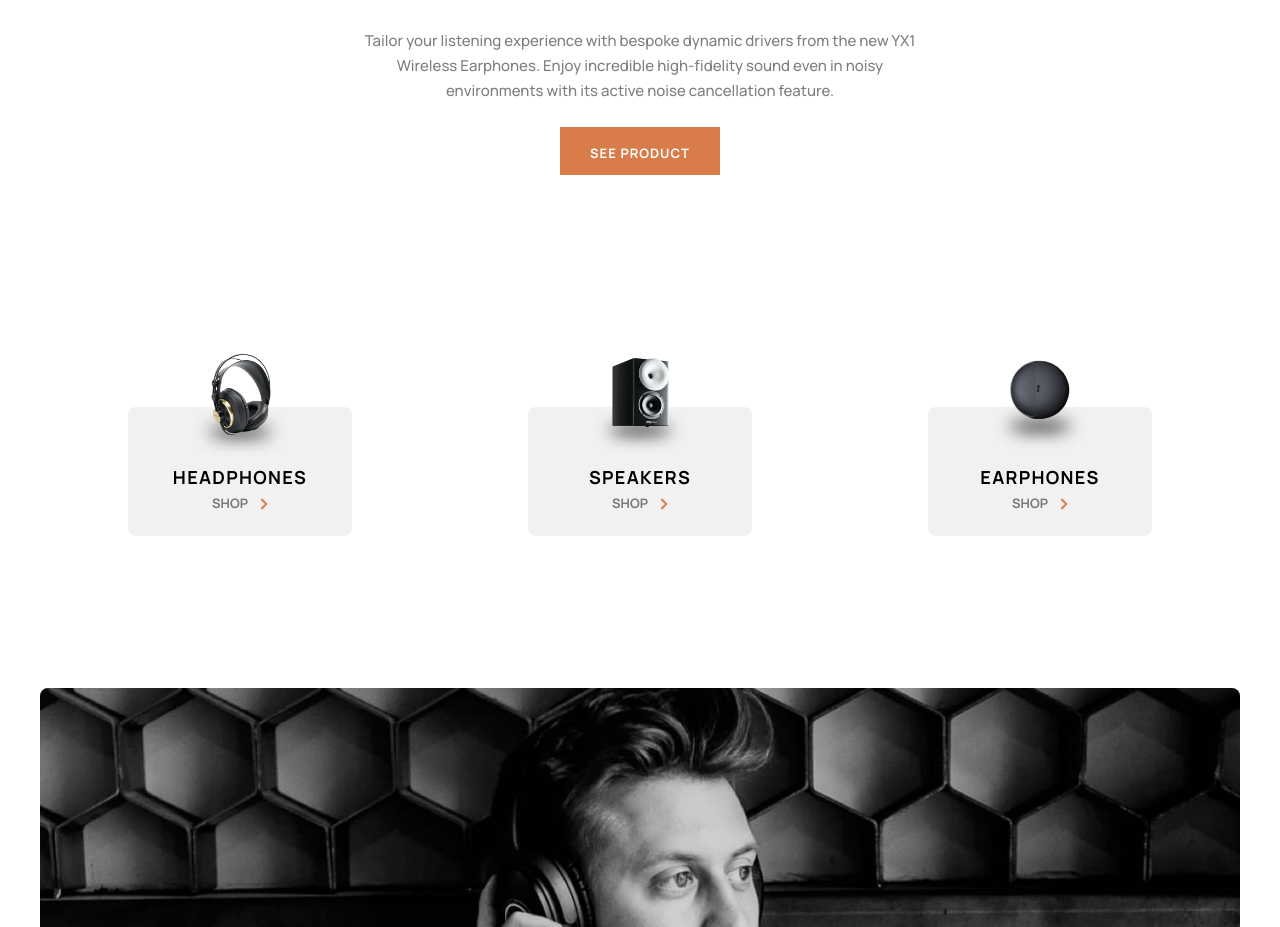
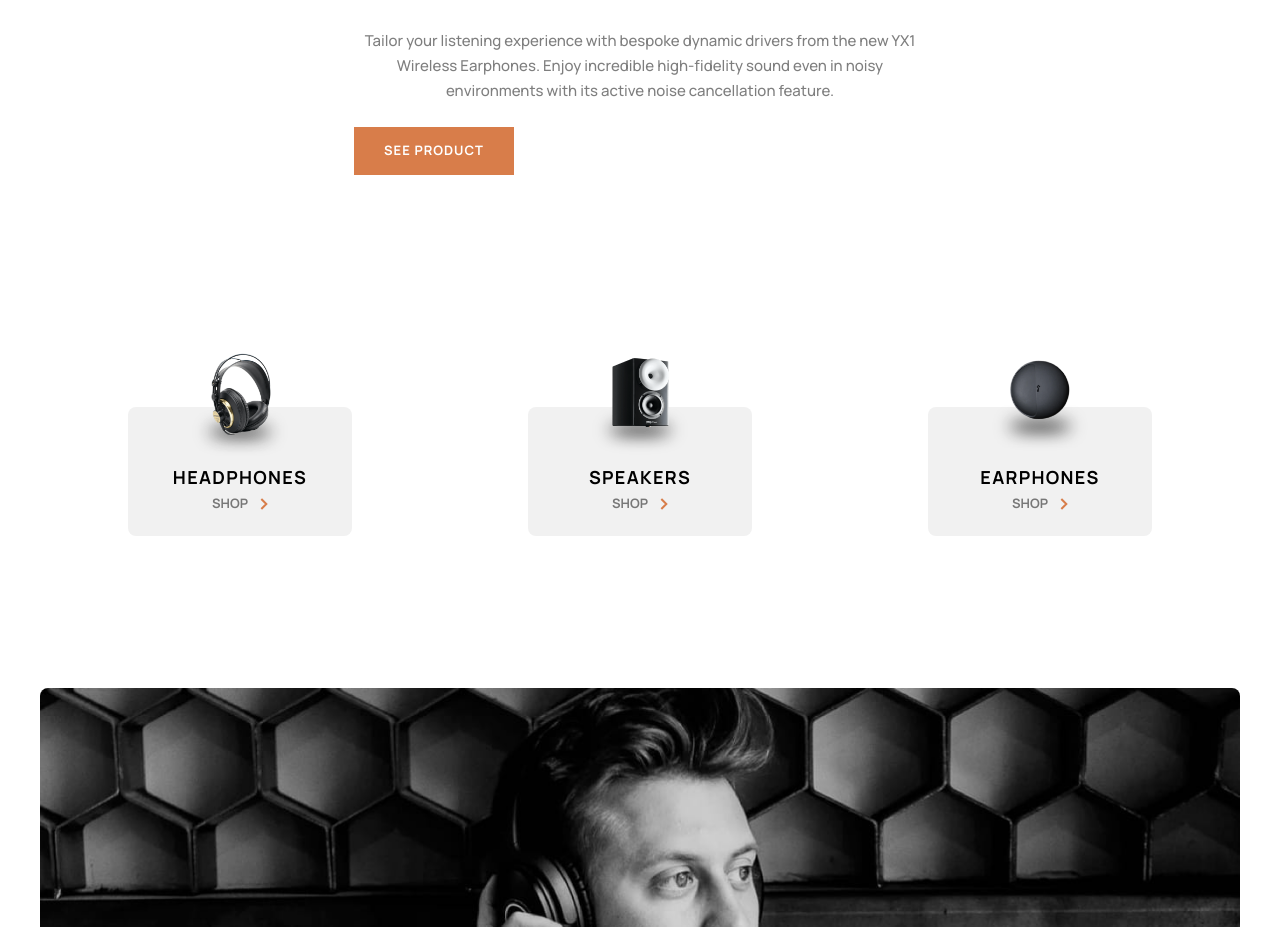
Before and after one commit to Patrick-Dolan/audiophile-ecommerce-website, a React (Vite) app: page /audiophile-ecommerce-website/category/earphones in a window 1280 px wide. Shown: the part 1048-1975 px from the top of the page. Built offline with nearby package versions, Linux system fonts and the light colour scheme.

Commit message:
fix button text alignment

```diff
--- a/src/components/shared/Button.jsx
+++ b/src/components/shared/Button.jsx
@@ -22,7 +22,7 @@ function Button({ text, type, onClick, variant = "primary"}) {
 
   return (
     <button
-      className={`uppercase tracking-1px font-bold min-w-40 text-13px py-4 max-h-12 ${styles}`}
+      className={`uppercase tracking-1px font-bold min-w-40 text-13px py-4 max-h-12 flex items-center justify-center ${styles}`}
       type={type}
       onClick={onClick}
     >
```
